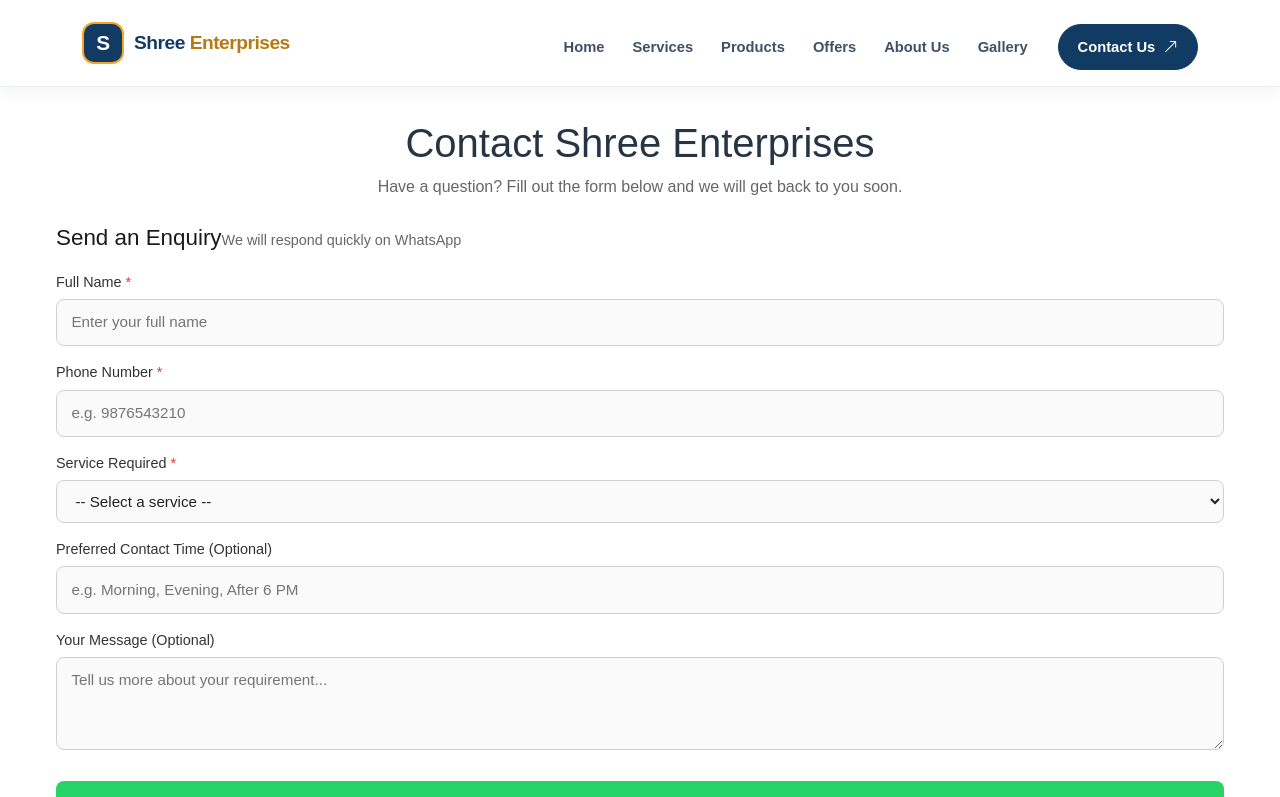
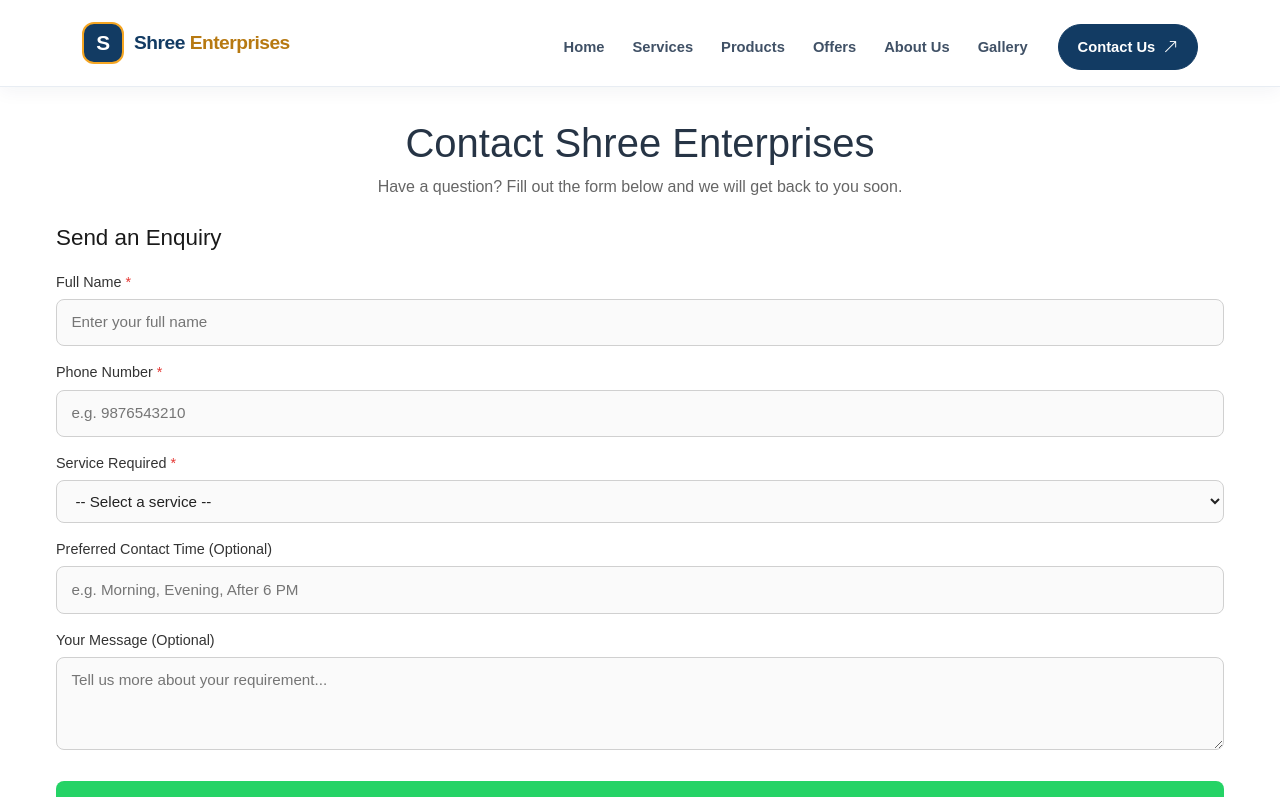
Before and after one commit to Sachinpukale/shree-enterprises-website, a Next.js app: page /contact in a window 1280 px wide. Shown: the top 797 px of the page. Built offline with nearby package versions, Linux system fonts and the light colour scheme.

Commit message:
fix: remove redundant WhatsApp response message from enquiry form modal

```diff
--- a/src/components/EnquiryForm.js
+++ b/src/components/EnquiryForm.js
@@ -76,7 +76,7 @@ export default function EnquiryForm({ onClose }) {
         <div className="enquiry-form-container">
             <div className="modal-header">
                 <h2>Send an Enquiry</h2>
-                <p>We will respond quickly on WhatsApp</p>
+
             </div>
 
             <div className="modal-body">
```
